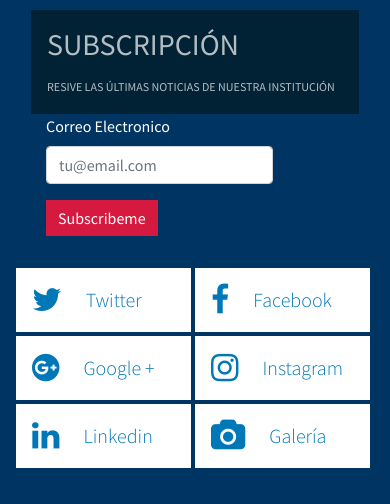
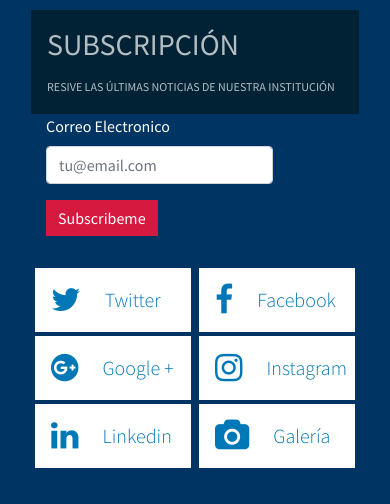
Before and after one commit to taverasmisael/invird-theme, a website built with webpack: page src/index.html in a window 390 px wide. Shown: the part 4488-4992 px from the top of the page. Built offline with nearby package versions, Linux system fonts and the light colour scheme.

Commit message:
feat: fix .social-icon responsiveness

```diff
--- a/src/index.html
+++ b/src/index.html
@@ -218,7 +218,8 @@
             </div>
           </div>
         </div>
-        <div class="row social-list">
+        <div class="col-12 social-list">
+          <div class="row">
             <div class="col col-lg-2 social">
               <a href="#" class="social-item">
                 <i class="social-item__icon fa fa-2x fa-twitter"></i>
@@ -269,6 +270,7 @@
             </div>
           </div>
         </div>
+      </div>
     </section>
   </main>
   <footer class="footer">
--- a/src/scss/components/_social-icons.scss
+++ b/src/scss/components/_social-icons.scss
@@ -5,7 +5,7 @@ $selector: 'social';
 
   .#{$selector} {
     flex-basis: calc(16.66667% - .5rem);
-    margin: 0 .25rem .25rem 0;
+    margin: 0 .25rem .25rem;
     padding: 0;
   }
 }
```
Lines whose indentation alone changed are shown as unchanged.
